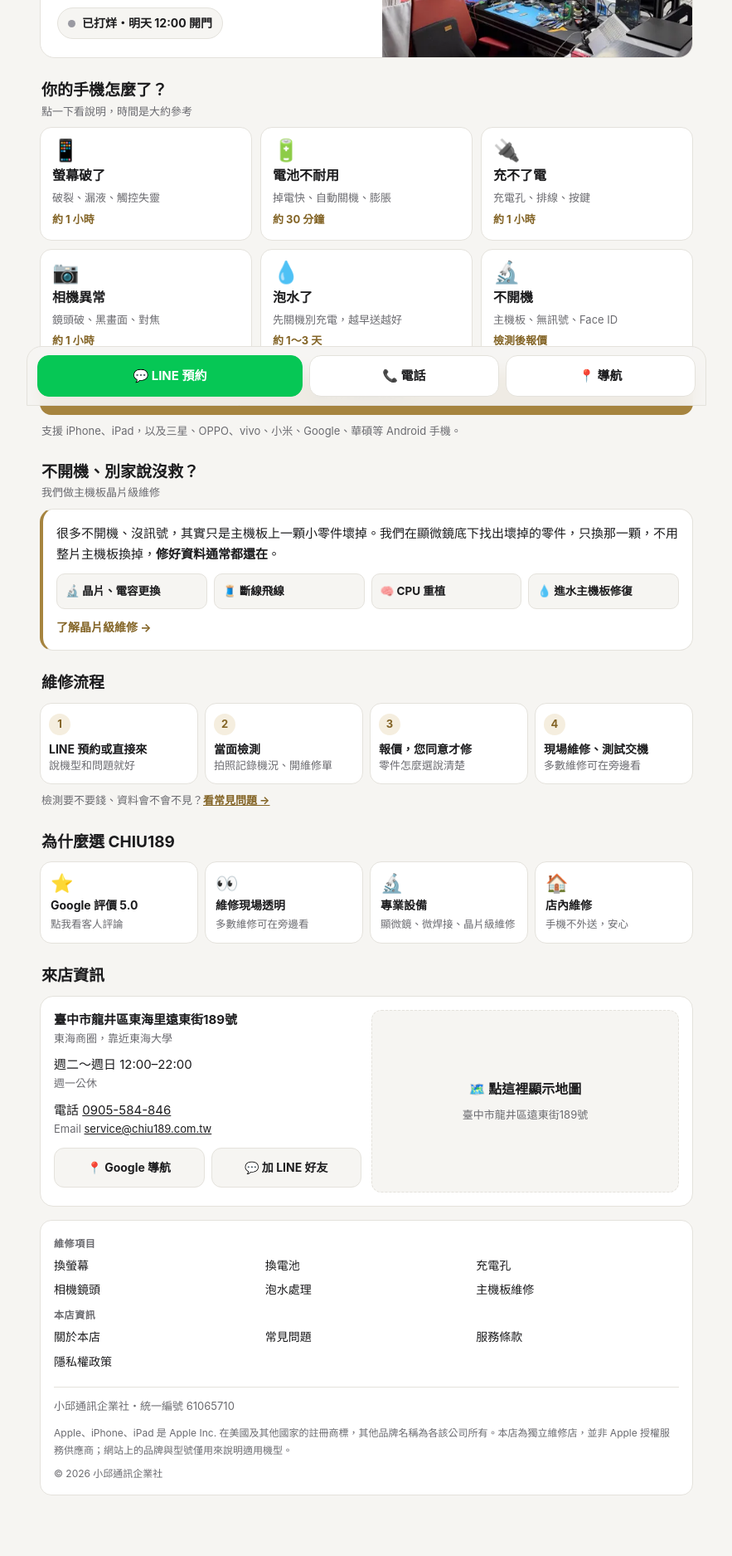
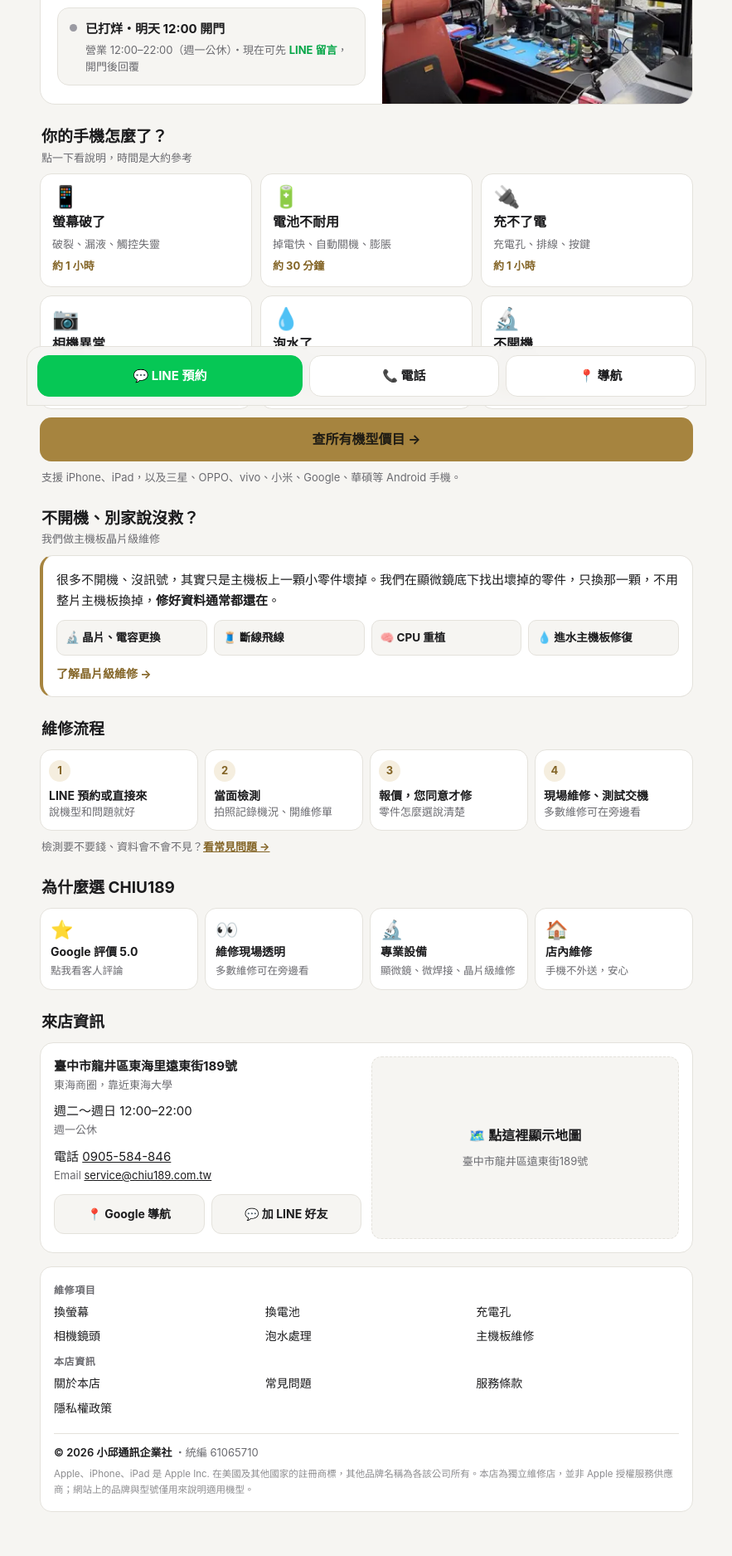
Before and after one commit to chiu189189/repair, a plain HTML site: page index.html in a window 1280 px wide. Shown: the part 311-2186 px from the top of the page at 83% size, without its empty margins (198-1081 px from the left). Drawn offline with Linux system fonts and the light colour scheme.

Commit message:
首頁營業狀態兩行＋LINE 留言、頁尾 © 商號統編一行、手機版照片放回上方（v=34）

```diff
--- a/about.html
+++ b/about.html
@@ -111,7 +111,7 @@
 
   <footer class="sitefoot" id="sitefoot"></footer>
 </div>
-<script src="site.js?v=33"></script>
+<script src="site.js?v=34"></script>
 <script>
 document.getElementById("bizName").textContent = SITE.BIZ_NAME;
 if(SITE.TAX_ID){ document.getElementById("taxId").textContent = SITE.TAX_ID; document.getElementById("taxRow").hidden = false; }
--- a/index.html
+++ b/index.html
@@ -25,10 +25,13 @@
   .hero h1{margin:6px 0 8px;font-size:30px;line-height:1.25}
   .hero p{margin:0 0 12px;color:var(--muted);font-size:15px}
   .hero img{display:block;width:100%;height:100%;object-fit:cover;min-height:220px}
-  .open{display:inline-flex;align-items:center;gap:8px;font-size:14px;font-weight:700;padding:6px 12px;border-radius:999px;background:var(--bg);border:1px solid var(--line);width:max-content;max-width:100%}
-  .open i{width:9px;height:9px;border-radius:50%;background:#9a9aa2;flex:none}
+  .open{display:flex;gap:10px;align-items:flex-start;padding:12px 14px;border-radius:14px;background:var(--bg);border:1px solid var(--line);max-width:420px}
+  .open i{width:9px;height:9px;border-radius:50%;background:#9a9aa2;margin-top:7px;flex:none}
   .open.on i{background:#06C755;box-shadow:0 0 0 4px rgba(6,199,85,.18)}
-  @media (max-width:640px){.hero{grid-template-columns:1fr}.hero img{order:-1;aspect-ratio:16/9;min-height:0}.hero h1{font-size:26px}}
+  .open b{display:block;font-size:15px}
+  .open small{display:block;font-size:13px;color:var(--muted);margin-top:2px;line-height:1.55}
+  .open small a{color:#06a648;font-weight:700;text-decoration:none;white-space:nowrap}
+  @media (max-width:640px){.hero{grid-template-columns:1fr}.hero picture{order:-1}.hero img{aspect-ratio:16/9;min-height:0}.hero h1{font-size:26px}}
   .sec{margin:26px 2px 10px;font-size:19px;line-height:1.4}
   .sec small{display:block;font-size:13px;color:var(--muted);font-weight:400;margin-top:2px}
   /* 我的手機怎麼了：一格一個問題，含大約時間 */
@@ -128,7 +131,7 @@
     <div class="txt">
       <h1><span class="eyebrow">台中龍井手機維修｜CHIU189</span>手機壞了？<br>先帶來免費檢測</h1>
       <p>台中龍井・東海商圈｜iPhone、Android 手機與平板維修，先報價、您同意才修，維修過程現場看得到。</p>
-      <span class="open" id="open"><i></i><span>營業時間 12:00–22:00（週一公休）</span></span>
+      <div class="open" id="open"><i></i><div><b>營業時間 12:00–22:00</b><small>週一公休・可先 <a href="#" id="openLine">LINE 留言</a> 預約</small></div></div>
     </div>
     <picture><source type="image/webp" srcset="shop-bench-600.webp 600w, shop-bench.webp 1000w" sizes="(max-width:700px) 100vw, 600px"><img src="shop-bench.jpg" alt="CHIU189 手機維修中心店內維修工作台" width="1000" height="750" fetchpriority="high"></picture>
   </section>
@@ -194,7 +197,7 @@
 
 <!-- 頁尾簡短版判斷要看到店家資訊（table.biz），這頁用 .visit，所以加一個隱藏的 table.biz 讓頁尾不重複地址 -->
 <table class="biz" hidden></table>
-<script src="site.js?v=33"></script>
+<script src="site.js?v=34"></script>
 <script>
 const OA = "@891llnje";
 document.getElementById("lineBtn").onclick = e => { e.preventDefault(); location.href = (window.lineUrl||String)("https://line.me/R/oaMessage/" + encodeURIComponent(OA) + "/?" + encodeURIComponent("我想預約維修\n型號：\n問題：\n想來的時間：")); };
@@ -202,11 +205,14 @@ document.getElementById("lineAdd").onclick = e => { e.preventDefault(); location
 // 現在有沒有開（台灣時間；週一公休、12:00–22:00）
 (() => {
   const t = new Date(new Date().toLocaleString("en-US", { timeZone: "Asia/Taipei" }));
-  const d = t.getDay(), m = t.getHours() * 60 + t.getMinutes(), el = document.getElementById("open"), tx = el.querySelector("span");
-  if (d !== 1 && m >= 720 && m < 1320) { el.classList.add("on"); tx.textContent = "營業中・今天開到 22:00"; }
-  else if (d === 1) tx.textContent = "今天公休・明天 12:00 開門";
-  else if (m < 720) tx.textContent = "今天 12:00 開門";
-  else tx.textContent = (d === 0 ? "明天週一公休・週二 12:00 開門" : "已打烊・明天 12:00 開門");
+  const d = t.getDay(), m = t.getHours() * 60 + t.getMinutes(), el = document.getElementById("open"), b = el.querySelector("b"), sm = el.querySelector("small");
+  const hrs = "營業 12:00–22:00（週一公休）・";
+  if (d !== 1 && m >= 720 && m < 1320) { el.classList.add("on"); b.textContent = "營業中・今天開到 22:00"; sm.firstChild.textContent = hrs + "可先 "; sm.lastChild.textContent = " 預約"; }
+  else {
+    b.textContent = d === 1 ? "今天公休・明天 12:00 開門" : m < 720 ? "還沒開門・今天 12:00 開門" : (d === 0 ? "已打烊・週二 12:00 開門" : "已打烊・明天 12:00 開門");
+    sm.firstChild.textContent = hrs + "現在可先 "; sm.lastChild.textContent = "，開門後回覆";
+  }
+  document.getElementById("openLine").onclick = e => { e.preventDefault(); document.getElementById("lineBtn").click(); };
 })();
 // 匿名計數（同一次瀏覽只算一次，不記個資）
 try { if (!sessionStorage.getItem("chiu189_hit_view")) { sessionStorage.setItem("chiu189_hit_view", 1);
--- a/site.js
+++ b/site.js
@@ -6,7 +6,7 @@ const SITE = {
   EMAIL: "service@chiu189.com.tw", // 公司 email：網域開通後填，例如 "service@chiu189.com.tw"；空白就不顯示
   ADDRESS: "臺中市龍井區東海里遠東街189號",
   PHONE: "0905-584-846",
-  V: 33,                        // 改版時加一，避免手機看到舊頁面
+  V: 34,                        // 改版時加一，避免手機看到舊頁面
   GA_ID: "G-KX7S54506Z",                  // Google Analytics 4 評估 ID（G-XXXXXXX）；空白就不載入
 };
 // 2026-11-10：電腦沒有 LINE App，「帶好訊息」的連結（oaMessage）會被 LINE 轉到官網首頁，客人卡住。
@@ -39,8 +39,9 @@ window.lineUrl = function(u){
   .sitefoot .sf-cols nav{display:grid;grid-template-columns:repeat(3,1fr);gap:0 10px;margin-bottom:6px}
   .sitefoot .sf-cols b{grid-column:1/-1;margin-bottom:2px;font-size:12px;font-weight:600;color:var(--muted);letter-spacing:.05em}
   .sitefoot .sf-cols a{padding:5px 0;color:var(--ink);text-decoration:none;font-size:14px;line-height:1.4;white-space:nowrap}
-  .sitefoot .sf-tm{margin:12px 0 0;font-size:12px;line-height:1.7}
-  .sitefoot .sf-copy{margin:8px 0 0;font-size:12px}`;
+  .sitefoot .sf-biz{margin:12px 0 0;font-size:13px;font-weight:600;color:var(--ink)}
+  .sitefoot .sf-biz span{font-weight:400;color:var(--muted)}
+  .sitefoot .sf-tm{margin:6px 0 0;font-size:11.5px;line-height:1.65;color:color-mix(in srgb,var(--muted) 78%,transparent)}`;
   const st = document.createElement("style"); st.textContent = css; document.head.appendChild(st);
 
   const v = "?v=" + SITE.V;
@@ -54,10 +55,9 @@ window.lineUrl = function(u){
                       ["camera.html","Camera"],["water.html","Water damage"],["board.html","Logic board"]]) +
       col('Shop info', [["about.html","About us"],["faq.html","FAQ"],["../terms.html","Terms (中文)"],["../privacy.html","Privacy (中文)"]]) +
     '</div>';
-    const tail =
+    const tail = '<p class="sf-biz">© ' + new Date().getFullYear() + ' ' + SITE.BIZ_NAME + '</p>' +
       '<p class="sf-tm">Apple, iPhone and iPad are trademarks of Apple Inc., registered in the U.S. and other countries. Other brand names belong to their respective owners. ' +
-      'We are an independent repair shop and not an Apple Authorized Service Provider; brand and model names are used only to describe compatible devices.</p>' +
-      '<p class="sf-copy">© ' + new Date().getFullYear() + ' ' + SITE.BIZ_NAME + '</p>';
+      'We are an independent repair shop and not an Apple Authorized Service Provider; brand and model names are used only to describe compatible devices.</p>';
     if(document.getElementById("foot") || document.querySelector("table.biz")){
       el.classList.add("compact");
       el.innerHTML = links + tail; return;
@@ -69,7 +69,6 @@ window.lineUrl = function(u){
     return;
   }
   const tel = SITE.PHONE.replace(/[^\d+]/g, "");
-  const biz = SITE.BIZ_NAME + (SITE.TAX_ID ? "・統一編號 " + SITE.TAX_ID : "");
   // 頁尾連結：「維修項目」「本店資訊」各一區，每排三個
   const col = (title, items) => '<nav><b>' + title + '</b>' +
     items.map(([href, name]) => '<a href="' + href + v + '">' + name + '</a>').join('') + '</nav>';
@@ -78,21 +77,21 @@ window.lineUrl = function(u){
                     ["camera.html","相機鏡頭"],["water.html","泡水處理"],["board.html","主機板維修"]]) +
     col('本店資訊', [["about.html","關於本店"],["faq.html","常見問題"],["terms.html","服務條款"],["privacy.html","隱私權政策"]]) +
   '</div>';
-  const tail =
+  // 2026-11-18：商號＋統編＋© 合成一行，商標聲明縮小變淡
+  const tail = '<p class="sf-biz">© ' + new Date().getFullYear() + ' ' + SITE.BIZ_NAME +
+      (SITE.TAX_ID ? ' <span>・統編 ' + SITE.TAX_ID + '</span>' : '') + '</p>' +
     '<p class="sf-tm">Apple、iPhone、iPad 是 Apple Inc. 在美國及其他國家的註冊商標，其他品牌名稱為各該公司所有。' +
-    '本店為獨立維修店，並非 Apple 授權服務供應商；網站上的品牌與型號僅用來說明適用機型。</p>' +
-    '<p class="sf-copy">© ' + new Date().getFullYear() + ' ' + SITE.BIZ_NAME + '</p>';
+    '本店為獨立維修店，並非 Apple 授權服務供應商；網站上的品牌與型號僅用來說明適用機型。</p>';
 
   // 維修價目、舊機回收上面已經有地址電話卡片 → 這裡只放連結、商號、聲明，不重複
   // 頁面上已經有店家資訊表（首頁、關於本店）也一樣只放簡短版
   if(document.getElementById("foot") || document.querySelector("table.biz")){
     el.classList.add("compact");
-    el.innerHTML = links + '<p class="sf-line" style="margin-top:12px">' + biz + '</p>' + tail;
+    el.innerHTML = links + tail;
     return;
   }
   el.innerHTML =
     '<div class="sf-name">' + SITE.SHOP + '</div>' +
-    '<p class="sf-line">' + biz + '</p>' +
     '<p class="sf-line">' + SITE.ADDRESS + '</p>' +
     '<p class="sf-line">電話 <a href="tel:' + tel + '">' + SITE.PHONE + '</a>' +
       (SITE.EMAIL ? '｜<a href="mailto:' + SITE.EMAIL + '">' + SITE.EMAIL + '</a>' : '') + '</p>' +
```
Also changed, not shown: battery.html (+1 -1 lines), board.html (+1 -1 lines), camera.html (+1 -1 lines), charging.html (+1 -1 lines), faq.html (+1 -1 lines), privacy.html (+1 -1 lines), quote.html (+1 -1 lines), recycle.html (+1 -1 lines), screen.html (+1 -1 lines), terms.html (+1 -1 lines), water.html (+1 -1 lines).
